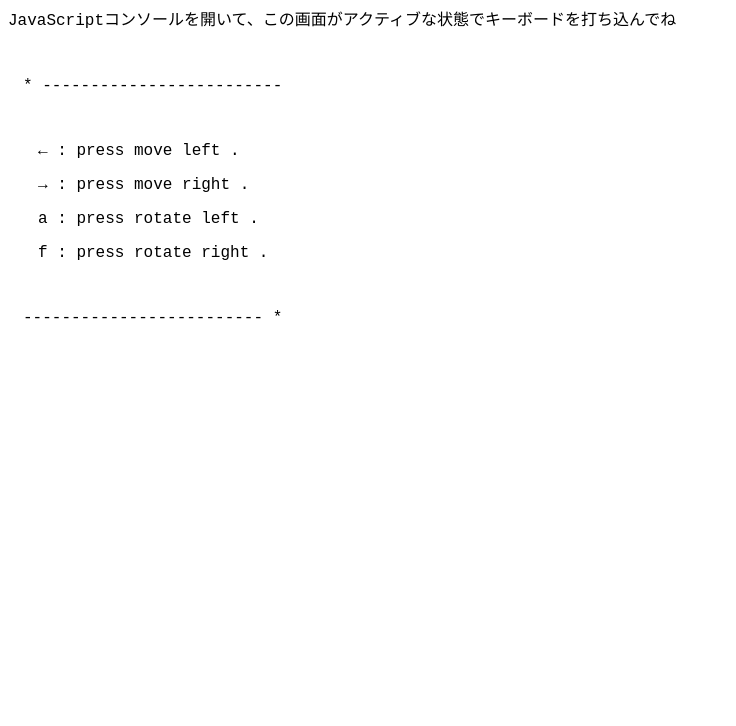
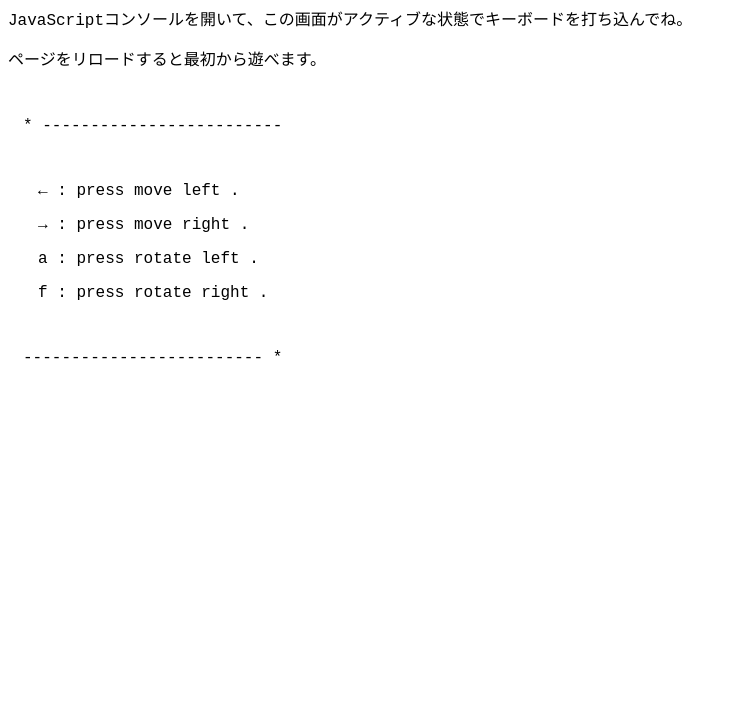
Before and after one commit to okumurakengo/console-tetoris, a website built with webpack: page index.html in a window 1280 px wide. Shown: the part 74-800 px from the top of the page, without its empty margins (0-736 px from the left). Built offline with nearby package versions, Linux system fonts and the light colour scheme.

Commit message:
html修正

```diff
--- a/index.html
+++ b/index.html
@@ -11,7 +11,8 @@ div {
 </style>
 <script src=dist/main.js></script>
 <h1>JavaScrih1t Console Tetoris</h1>
-<p>JavaScriptコンソールを開いて、この画面がアクティブな状態でキーボードを打ち込んでね</p>
+<p>JavaScriptコンソールを開いて、この画面がアクティブな状態でキーボードを打ち込んでね。</p>
+<p>ページをリロードすると最初から遊べます。</p>
 
 <div>
     <p>* -------------------------</p>
```
